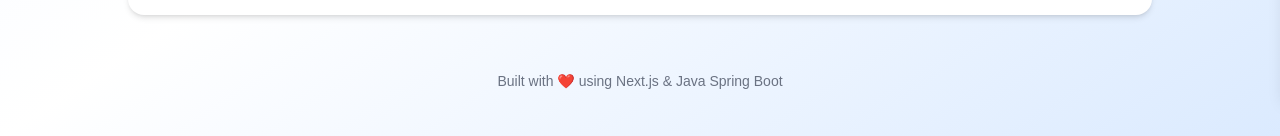
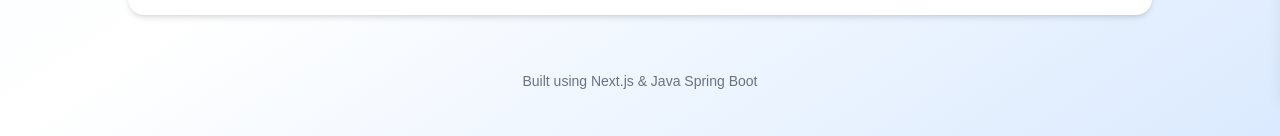
Before and after one commit to AnkitPuri07/CivicConnect, a Next.js app: page /about in a window 1280 px wide. Shown: the part 703-839 px from the top of the page. Built offline with nearby package versions, Linux system fonts and the light colour scheme.

Commit message:
made small css changes

```diff
--- a/app/about/page.jsx
+++ b/app/about/page.jsx
@@ -71,7 +71,7 @@ export default function AboutPage() {
       {/* Footer */}
       <div className="mt-14 text-center text-sm text-gray-500">
         <p>
-          Built with ❤️ using Next.js & Java Spring Boot
+          Built using Next.js & Java Spring Boot
         </p>
       </div>
 
--- a/components/Hero.jsx
+++ b/components/Hero.jsx
@@ -10,7 +10,7 @@ function Hero() {
 
     {/* LEFT: Text Content */}
     <div className="relative  space-y-6 text-center lg:text-left">
-      <span className="uppercase tracking-wider text-sm text-gray-200 lg:text-gray-400">
+      <span className="uppercase tracking-wider text-sm text-slate-700 lg:text-gray-400">
         Civic Engagement Platform
       </span>
 
```
